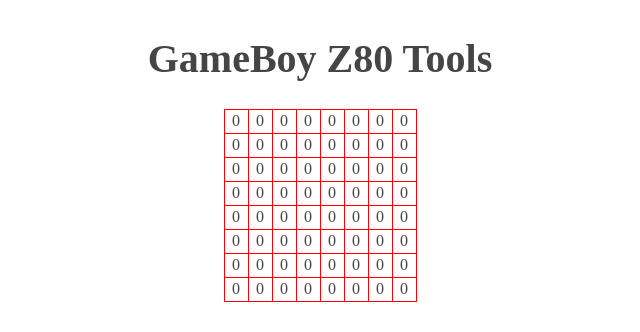
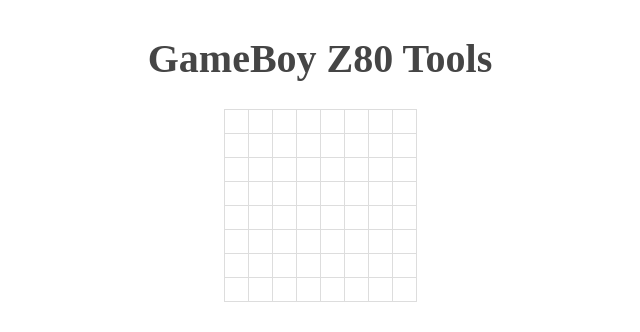
Before and after one commit to doeg/gbz80-tools, a React app: page / in a window 1280 px wide. Shown: the top 332 px of the page, without its empty margins (320-960 px from the left). Built offline with nearby package versions, Linux system fonts and the light colour scheme; a web font is replaced by a local one.

Commit message:
:skull: Stub palette

```diff
--- a/src/components/Canvas.js
+++ b/src/components/Canvas.js
@@ -4,6 +4,8 @@
 import style from './canvas.css'
 import type { Coords, Pixel, PixelGrid } from '../types'
 import * as pixelGrid from '../util/pixel-grid'
+
+const PALETTE = ['#FFFFFF', '#999999', '#444444', '#000000']
 
 type Props = {
   height: number, // in pixels
@@ -39,13 +41,20 @@
       const pixels = []
       for (let x = 0; x < width; x++) {
         const pixel = this.state.canvas[y][x]
+        const pixelStyle = {
+          backgroundColor: PALETTE[pixel.color],
+        }
+
         const onClick = () =>
           this.updatePixel({ x, y }, { color: pixel.color ? 0 : 1 })
 
         pixels.push(
-          <td className={style.pixel} key={`${y}-${x}`} onClick={onClick}>
-            {pixel.color}
-          </td>
+          <td
+            className={style.pixel}
+            key={`${y}-${x}`}
+            onClick={onClick}
+            style={pixelStyle}
+          />
         )
       }
 
--- a/src/components/canvas.css
+++ b/src/components/canvas.css
@@ -7,7 +7,7 @@
 }
 
 .canvas td {
-  border: solid 1px red;
+  border: solid 1px #ddd;
   cursor: crosshair;
   height: var(--pixelSize);
   text-align: center;
```
